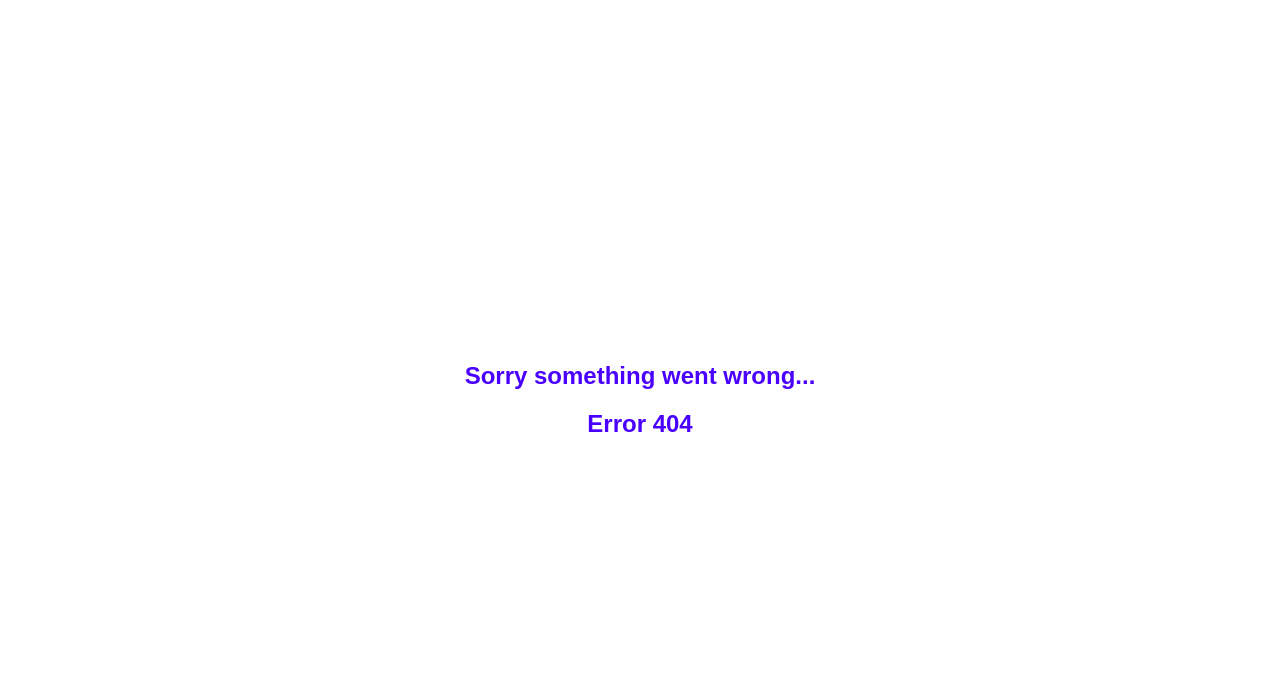
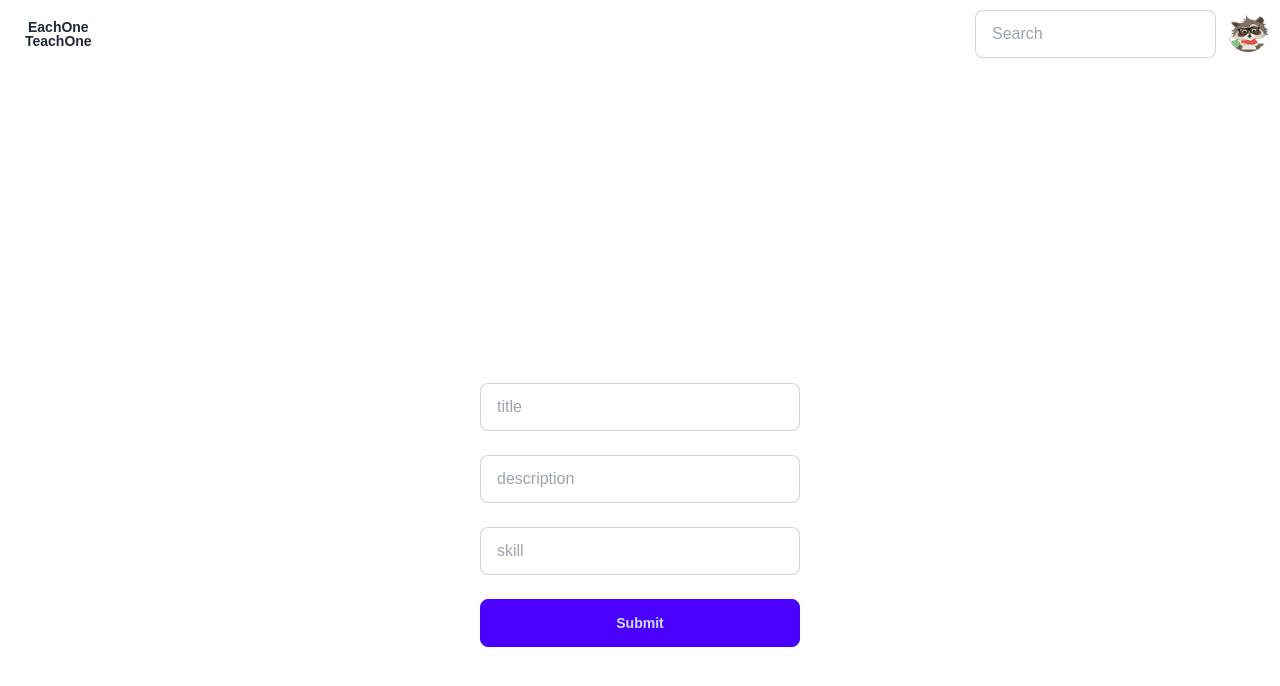
Before and after one commit to kamilbeehus/eachOneTeachOne, a React (Vite) app in the folder client/: page /offercourse in a window 1280 px wide. Before the commit this address had no page. Shown: the top 686 px of the page. Built offline with nearby package versions, Linux system fonts and the light colour scheme.

Commit message:
WIP: adding offer course functionality

```diff
--- a/client/src/App.jsx
+++ b/client/src/App.jsx
@@ -5,7 +5,7 @@ import HomePage from "./pages/HomePage";
 import LandingPage from "./pages/LandingPage";
 import Error404Page from "./pages/Error404Page";
 import UserCoursePage from "./pages/UserCoursePage";
-
+import OfferCoursePage from "./pages/OfferCoursePage";
 
 function App() {
   return (
@@ -16,6 +16,7 @@ function App() {
         <Route path="/signup" element={<SignupPage />} />
         <Route path="/home" element={<HomePage />} />
         <Route path="/usercourses" element={<UserCoursePage />} />
+        <Route path="/offercourse" element={<OfferCoursePage />} />
         <Route path="*" element={<Error404Page />} />
       </Routes>
     </BrowserRouter>
--- a/client/src/components/CourseCardRow.jsx
+++ b/client/src/components/CourseCardRow.jsx
@@ -1,4 +1,5 @@
 import CourseCard from "./CourseCard";
+import { Link } from "react-router-dom";
 
 export default function CourseCardRow({ courseArray = [], isUserCourse }) {
   return (
@@ -32,7 +33,11 @@ export default function CourseCardRow({ courseArray = [], isUserCourse }) {
 
 function AddCourse({ isUserCourse }) {
   if (isUserCourse) {
-    return <button className="btn btn-primary">Add a Course</button>;
+    return (
+      <Link to="/offercourse">
+        <button className="btn btn-primary">Offer Course</button>
+      </Link>
+    );
   } else {
     null;
   }
--- /dev/null
+++ b/client/src/components/OfferCourse.jsx
@@ -0,0 +1,77 @@
+import axios from "axios";
+
+let startDate = new Date("October 15, 2025 05:35:32");
+let endDate = new Date("October 15, 2025 06:35:32");
+
+const payload = {
+  title: "some Course",
+  description: "this is a short description",
+  instructorId: "66d411048418b83052893648",
+  skill: "Music",
+  creditsCost: "1",
+  schedule: {
+    startDate: startDate,
+    endDate: endDate,
+  },
+};
+
+const getUserById = async (userId) => {
+  try {
+    console.log("hi from getUserById");
+    const response = await axios.get(
+      `http://localhost:3000/api/users/${userId}`,
+    );
+    console.log(response);
+  } catch (e) {
+    console.log(e);
+  }
+};
+
+const createCourse = async (payload) => {
+  try {
+    const response = await axios.post(
+      "http://localhost:3000/api/courses/create/",
+      payload,
+    );
+    console.log(response);
+  } catch (e) {
+    console.log(e);
+  }
+};
+
+function handleSubmit(payload) {
+  getUserById("66d411048418b83052893648");
+  createCourse(payload);
+}
+export default function OfferCourse() {
+  return (
+    <div className="container min-h-screen mx-auto px-20 flex justify-center items-center">
+      <form
+        onSubmit={(e) => {
+          e.preventDefault; //prevents form submit on page refresh.
+          handleSubmit(payload); // handle submit, when submit button was pressed.
+        }}
+        className="grid grid-cols-1 gap-6 justify-center w-full max-w-xs"
+      >
+        <input
+          type="title"
+          placeholder="title"
+          className="input input-bordered"
+        />
+        <input
+          type="description"
+          placeholder="description"
+          className="input input-bordered"
+        />
+        <input
+          type="skill"
+          placeholder="skill"
+          className="input input-bordered"
+        />
+        <button type="submit" className="btn btn-primary">
+          Submit
+        </button>
+      </form>
+    </div>
+  );
+}
--- /dev/null
+++ b/client/src/pages/OfferCoursePage.jsx
@@ -0,0 +1,12 @@
+import Navbar from "../components/Navbar";
+import OfferCourse from "../components/OfferCourse";
+
+export default function OfferCoursePage() {
+  return (
+    <>
+      <Navbar />
+      <div className="h-12"></div>
+      <OfferCourse />
+    </>
+  );
+}
--- a/client/tailwind.config.js
+++ b/client/tailwind.config.js
@@ -6,4 +6,40 @@ export default {
     extend: {},
   },
   plugins: [daisyui],
+  daisyui: {
+    themes: [
+      "light",
+      "dark",
+      "cupcake",
+      "bumblebee",
+      "emerald",
+      "corporate",
+      "synthwave",
+      "retro",
+      "cyberpunk",
+      "valentine",
+      "halloween",
+      "garden",
+      "forest",
+      "aqua",
+      "lofi",
+      "pastel",
+      "fantasy",
+      "wireframe",
+      "black",
+      "luxury",
+      "dracula",
+      "cmyk",
+      "autumn",
+      "business",
+      "acid",
+      "lemonade",
+      "night",
+      "coffee",
+      "winter",
+      "dim",
+      "nord",
+      "sunset",
+    ],
+  },
 };
```
